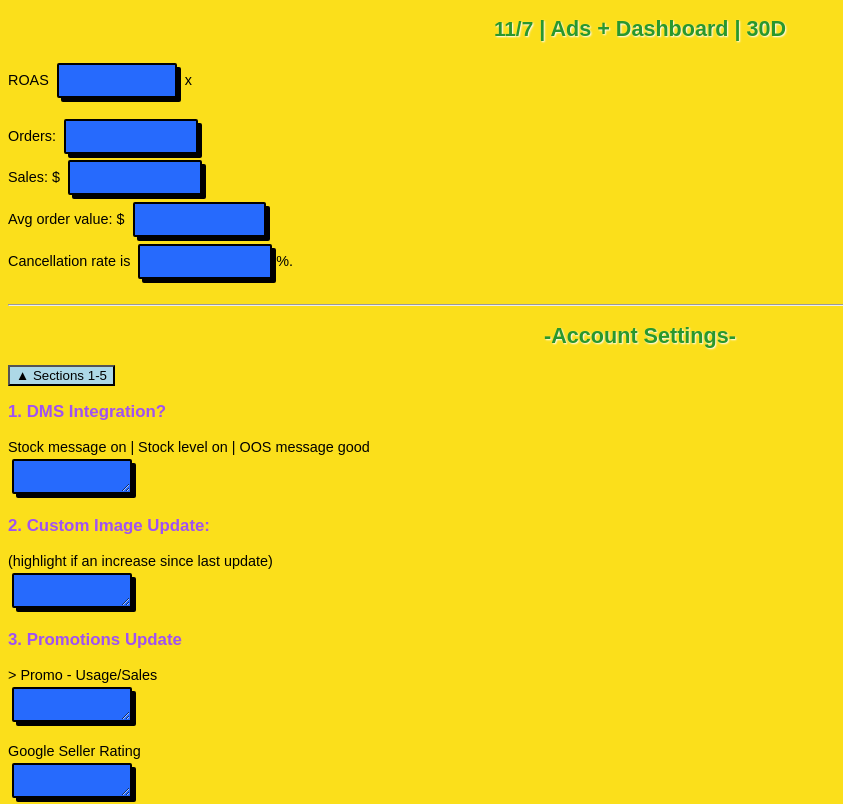
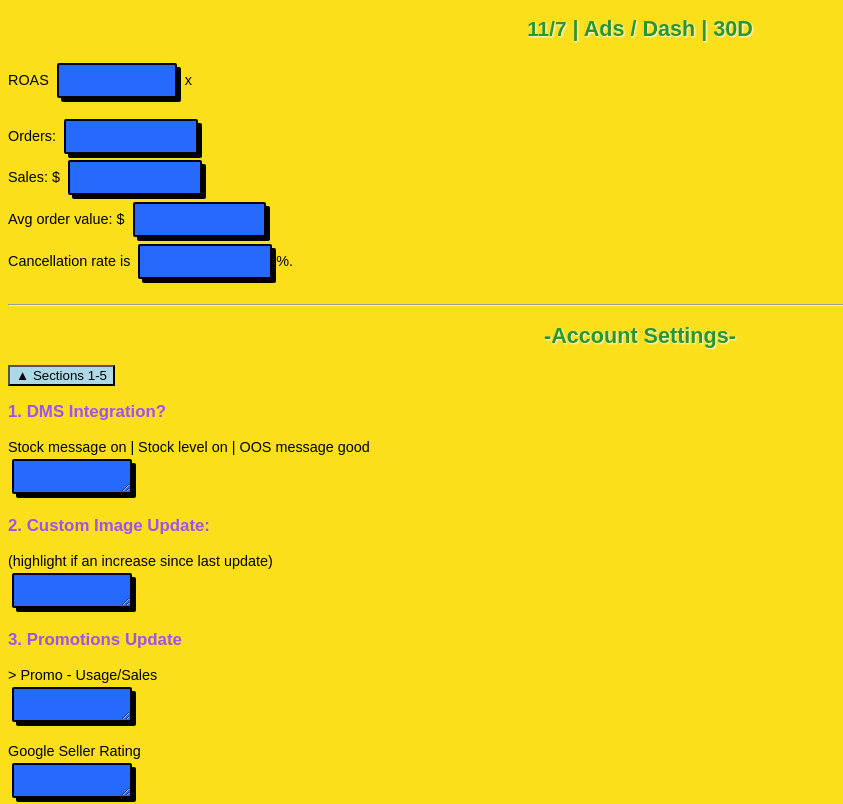
Before and after one commit to glease65/account-update-form, a plain HTML site: page index.html in a window 1280 px wide. Shown: the top 804 px of the page, without its empty margins (0-843 px from the left). Drawn offline with Linux system fonts and the light colour scheme.

Commit message:
Update index.html
Shortened title of first section

```diff
--- a/index.html
+++ b/index.html
@@ -128,7 +128,7 @@
     <h2 style="font-size: 0.5rem"></h2>
     <form id="agency-update-form">
 
-        <div class="form-field" style="text-align: center;"><h2><span id="date", style="font-weight: bolder; font-size: 1.30rem;"></span> | Ads + Dashboard | 30D</h2></div>
+        <div class="form-field" style="text-align: center;"><h2><span id="date", style="font-weight: bolder; font-size: 1.30rem;"></span> | Ads / Dash | 30D</h2></div>
 
         <p>ROAS <input type="text" id="roas" required> x</p>
             <!-- Metrics for the last 30 days -->
```
